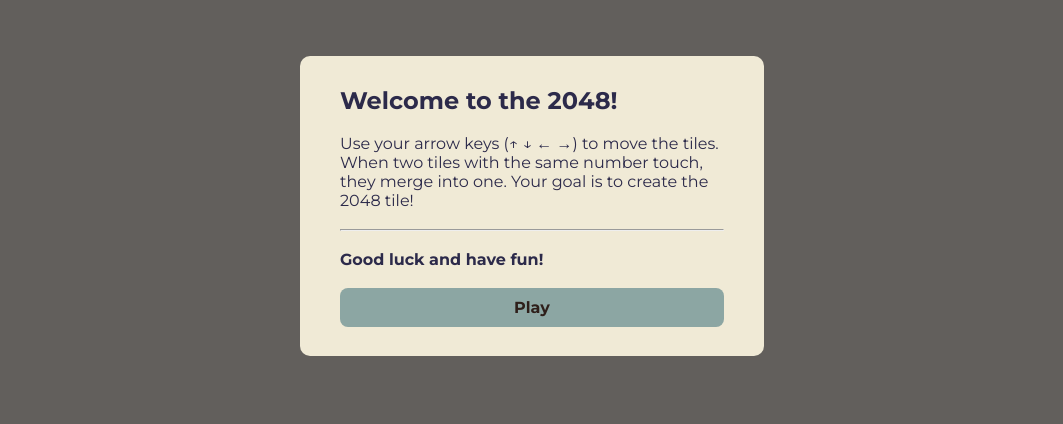
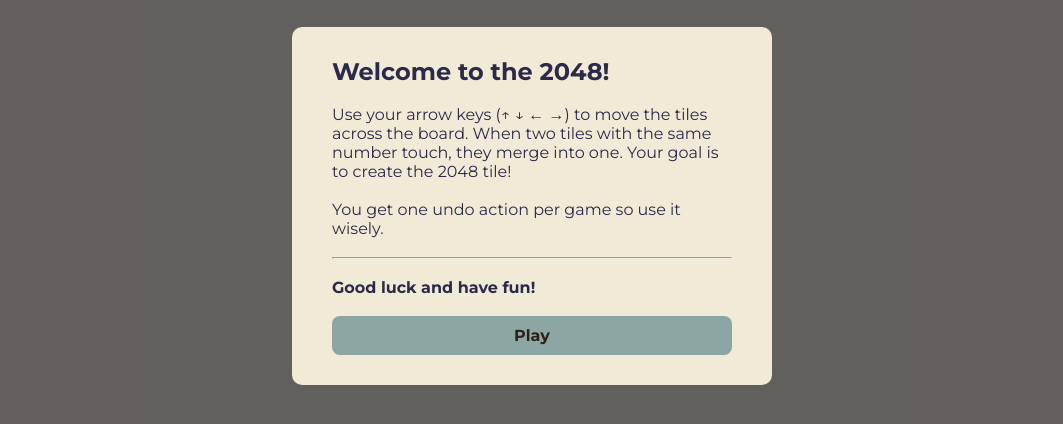
Before and after one commit to ma3e7/2048-game, a plain HTML site: page index.html in a window 1280 px wide. Shown: the part 194-618 px from the top of the page, without its empty margins (108-1171 px from the left). Drawn offline with Linux system fonts and the light colour scheme.

Commit message:
Updated instructions

```diff
--- a/index.html
+++ b/index.html
@@ -46,8 +46,10 @@
         <div id="welcome-content-container">
             <h2>Welcome to the 2048!</h2>
             <br>
-            <p>Use your arrow keys (↑ ↓ ← →) to move the tiles. When two tiles with the same number touch, they
-                merge into one. Your goal is to create the 2048 tile!
+            <p>Use your arrow keys (↑ ↓ ← →) to move the tiles across the board. When two tiles with the same number touch, they merge into one. Your goal is to create the 2048 tile!
+                <br>
+                <br>
+                You get one undo action per game so use it wisely.
                 <br>
                 <br>
                 <hr>
--- a/style.css
+++ b/style.css
@@ -157,8 +157,8 @@ h1 {
     background-color: #F0EAD6;
     border-radius: 10px;
     padding: 30px 40px;
-    width: 30vw;
-    height: 30vh;
+    width: 400px;
+    height: 200;
     overflow: scroll;
 }
 
```
